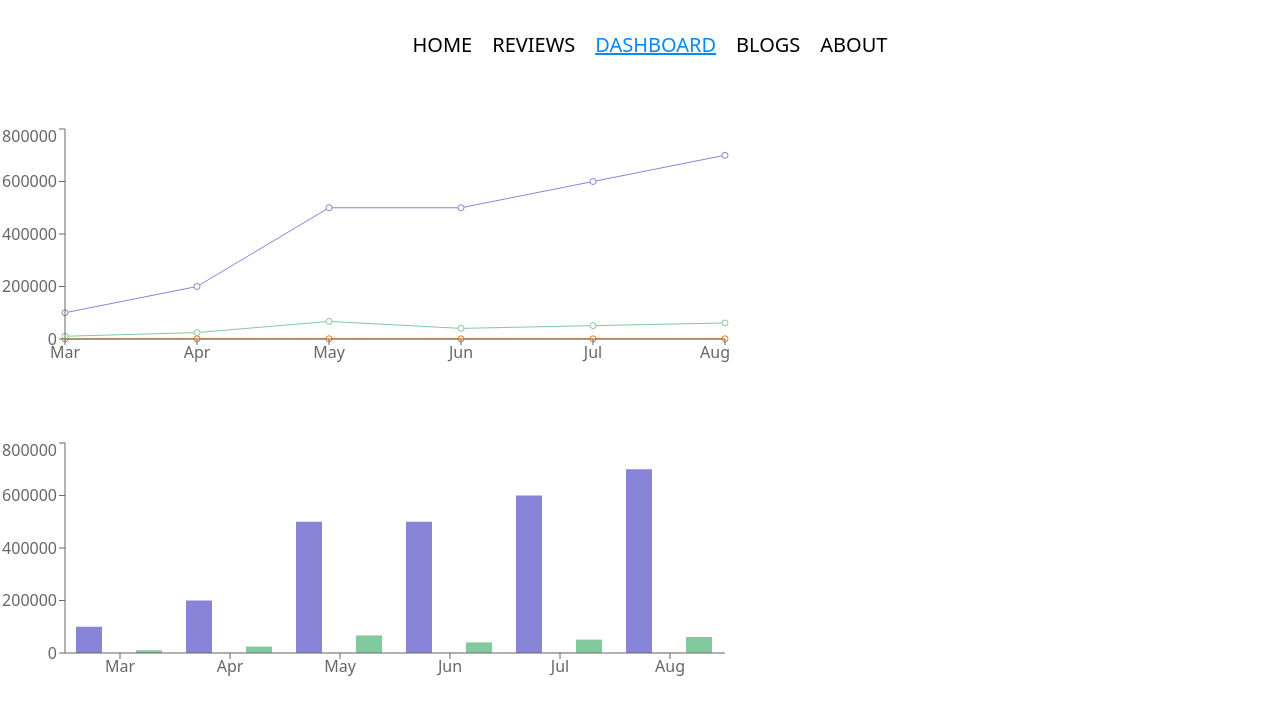
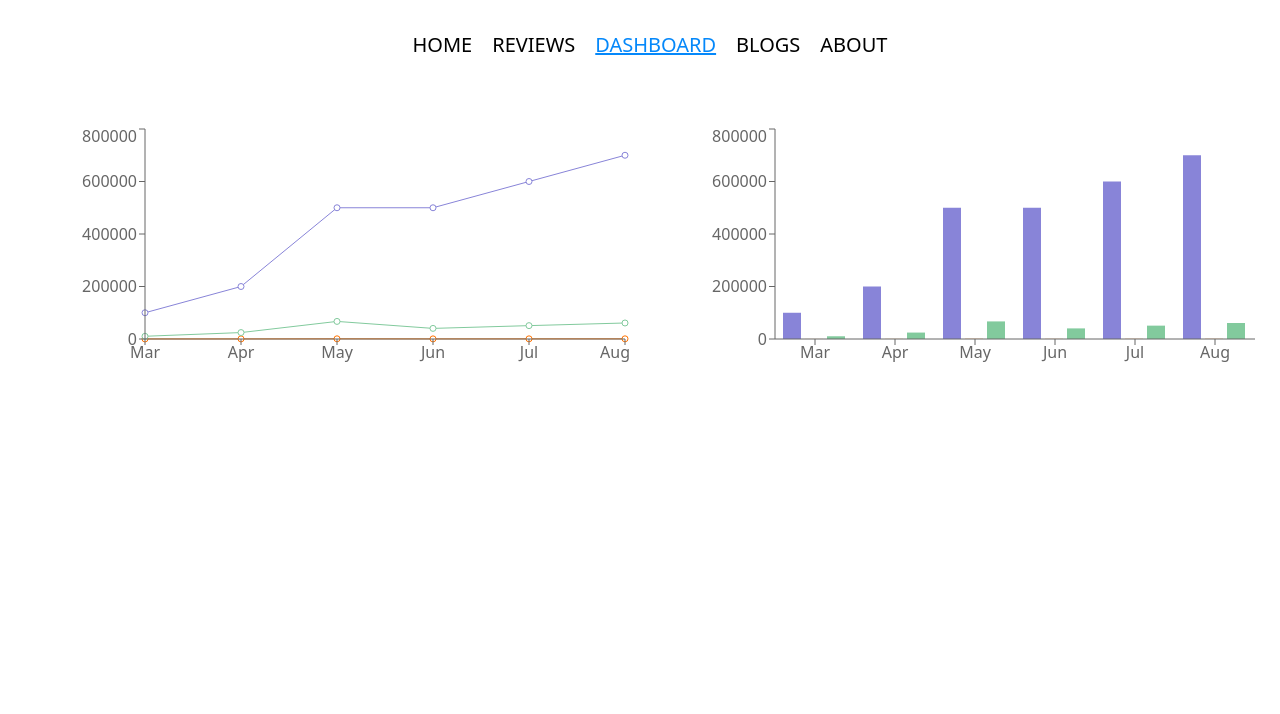
Before and after one commit to md-atiqurrahman/product-analysis-website, a React (Create React App) app: page /dashboard in a window 1280 px wide. Shown: the top 714 px of the page. Built offline with nearby package versions, Linux system fonts and the light colour scheme.

Commit message:
edit readme file

```diff
--- a/src/components/DashBoard/DashBoard.js
+++ b/src/components/DashBoard/DashBoard.js
@@ -10,9 +10,9 @@ const DashBoard = () => {
             .then(data => setIncome(data))
     }, [])
     return (
-        <div className=''>
-            <div className='mt-16'>
-                <LineChart width={730} height={250} data={income}>
+        <div className='flex mt-16'>
+            <div className='ml-20'>
+                <LineChart width={550} height={250} data={income}>
                     <Line dataKey='investment' stroke="#8884d8"></Line>
                     <Line dataKey='sell' stroke='#ff7300'></Line>
                     <Line dataKey='revenue' stroke="#82ca9d"></Line>
@@ -21,8 +21,8 @@ const DashBoard = () => {
                     <Tooltip></Tooltip>
                 </LineChart>
             </div>
-            <div className='mt-16'>
-                <BarChart width={730} height={250} data={income}>
+            <div className='ml-20'>
+                <BarChart width={550} height={250} data={income}>
                     <Bar dataKey="investment" fill="#8884d8" />
                     <Bar dataKey="sell" fill="#ff7300" />
                     <Bar dataKey="revenue" fill="#82ca9d" />
```
Also changed, not shown: 1 other file (tests, documents, lock files or other folders).
